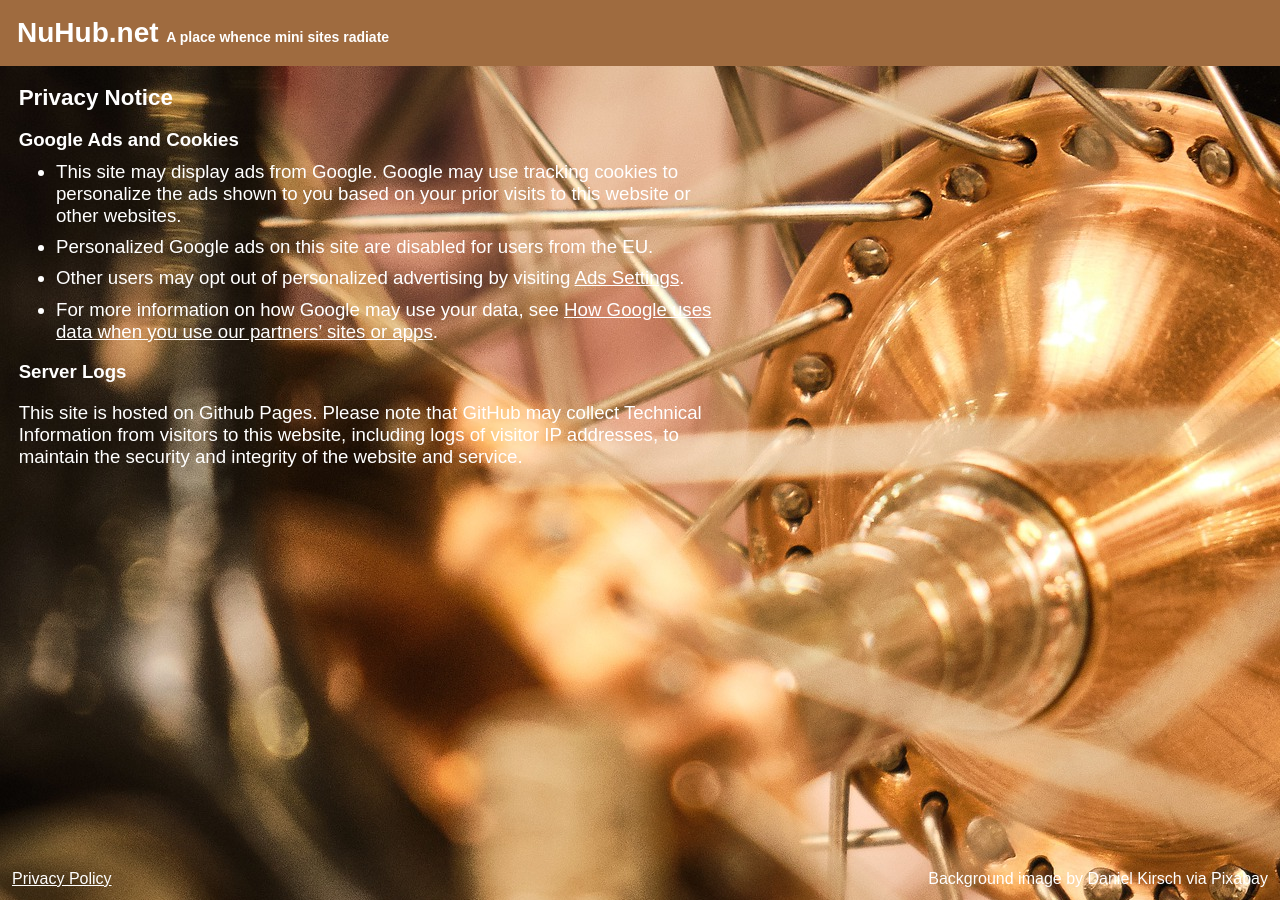
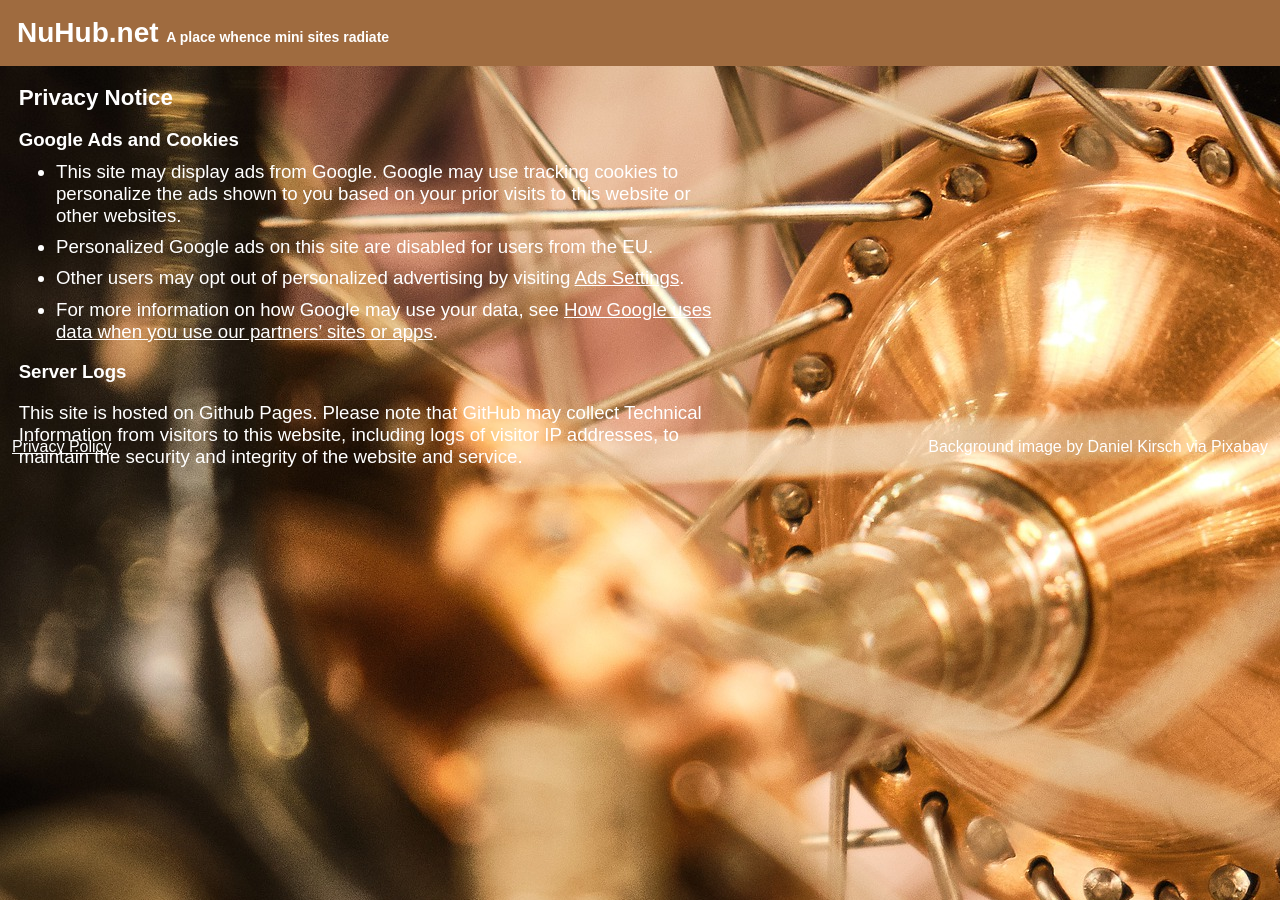
Before and after one commit to david672orford/david672github.io, a Jekyll site: the page built from privacy.md, in a window 1280 px wide. Built offline with Jekyll 4.4.1, drawn with Linux system fonts in a browser that asks for light colours; our own code applies the rules of GitHub Pages for plain Markdown files.

Commit message:
Update style.css

```diff
--- a/assets/css/style.css
+++ b/assets/css/style.css
@@ -2,24 +2,31 @@ HTML, BODY, HEADER, MAIN, H1, H2, UL, LI {
 	margin: 0;
 	padding: 0;
 	}
-HTML, BODY {
-	width: 100%;
-	height: 100%;
-	}
 BODY {
+	position: relative;
 	font-family: sans-serif;
 	font-size: 14pt;
 	color: white;
 	background-color: grey;
 	}
+HEADER {
+	padding: 12px;
+	color: white;
+	background-color: #9F6B3F;
+	}
 MAIN {
 	margin: 1em;
 	max-width: 700px;	/* unique to www.nuhub.net */
 	}
-HEADER {
+FOOTER {
+	display: flex;
+	justify-content: space-between;
+	position: absolute;
+	left: 0;
+	bottom: 0;
+	right: 0;
 	padding: 12px;
-	color: white;
-	background-color: #9F6B3F;
+	font-size: 12pt;
 	}
 .site_description {
 	font-size: 50%;
@@ -51,16 +58,6 @@ LI {
 	}
 A {
 	color: inherit;
-	}
-FOOTER {
-	display: flex;
-	justify-content: space-between;
-	position: fixed;
-	left: 0;
-	bottom: 0;
-	right: 0;
-	padding: 12px;
-	font-size: 12pt;
 	}
 
 .gsc-control-cse-searchbox-only {
```
